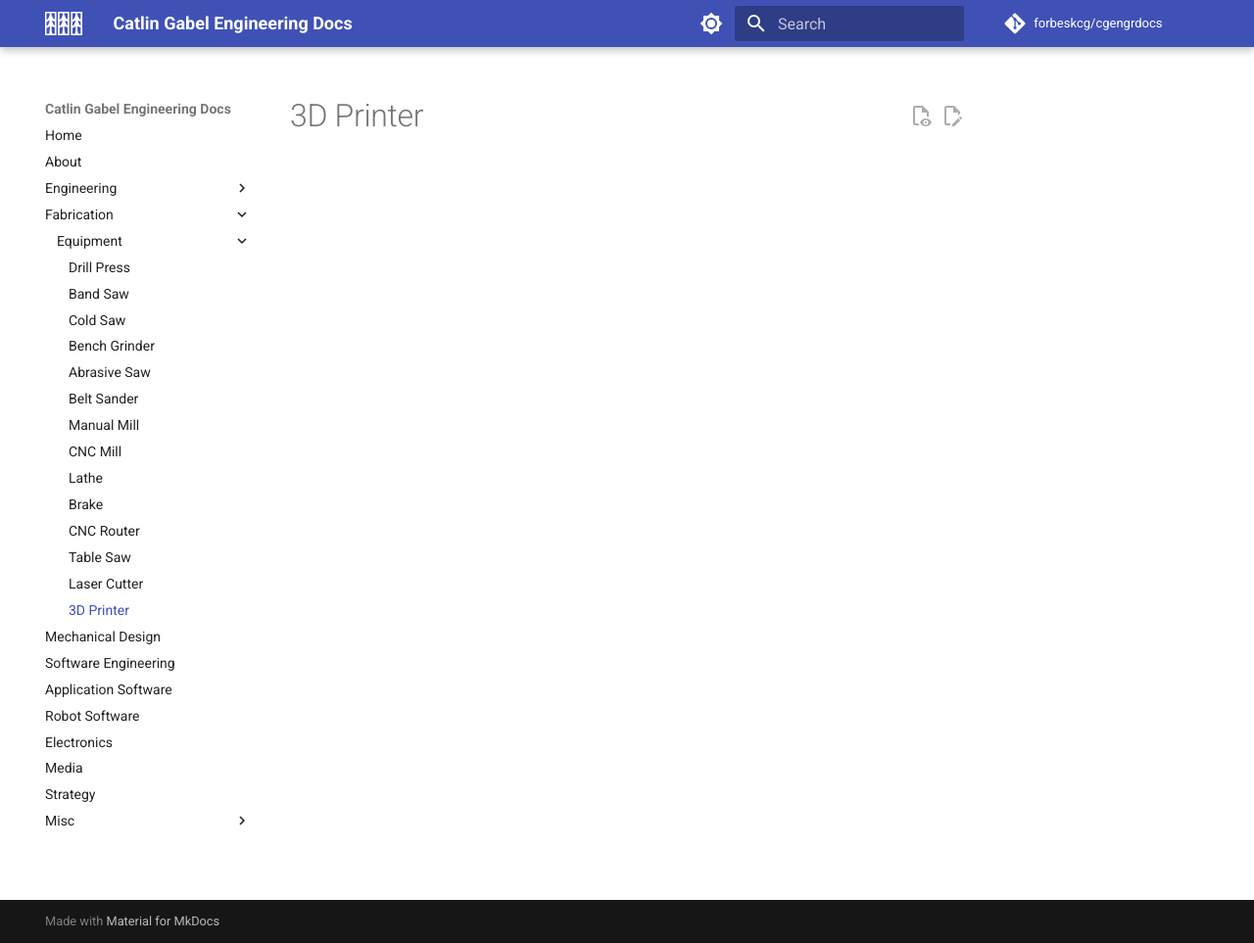
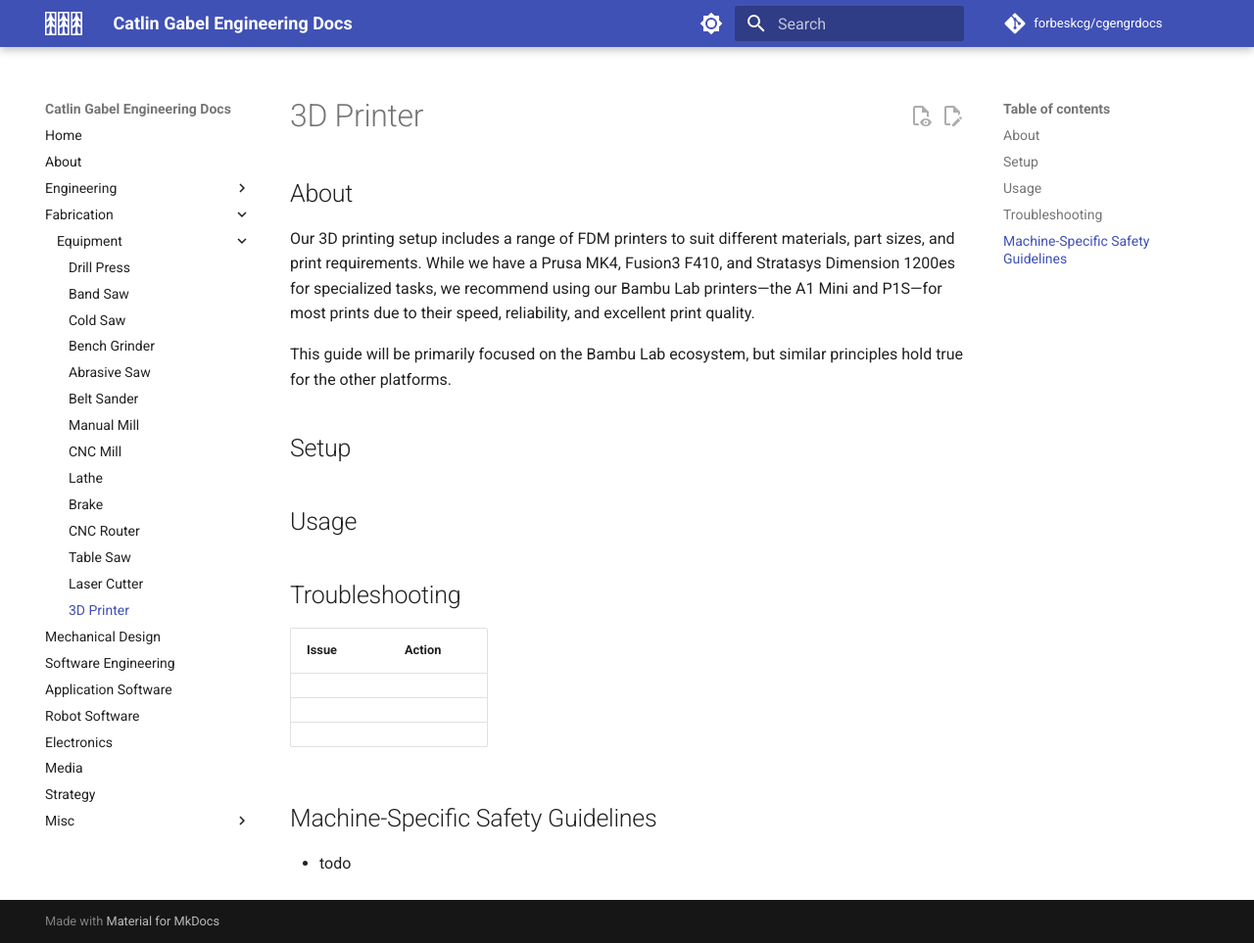
Before and after one commit to forbeskcg/cgengrdocs, an MkDocs documentation site: the page built from docs/fabrication/equipment/3d_printer.md, in a window 1280 px wide and 963 px high. Shown: the whole window at 98% size. Built offline with MkDocs 1.6.1 and Material for MkDocs 9.7.7, drawn with Linux system fonts in a browser that asks for light colours; comment, search, counter and statistics services are not loaded.

Commit message:
started 3d printer page

```diff
--- a/docs/fabrication/equipment/3d_printer.md
+++ b/docs/fabrication/equipment/3d_printer.md
@@ -1 +1,23 @@
 # 3D Printer
+
+## About
+
+Our 3D printing setup includes a range of FDM printers to suit different materials, part sizes, and print requirements. While we have a Prusa MK4, Fusion3 F410, and Stratasys Dimension 1200es for specialized tasks, we recommend using our Bambu Lab printers—the A1 Mini and P1S—for most prints due to their speed, reliability, and excellent print quality.
+
+This guide will be primarily focused on the Bambu Lab ecosystem, but similar principles hold true for the other platforms.
+
+## Setup
+
+## Usage
+
+## Troubleshooting
+
+| Issue | Action |
+| ----- | ------ |
+|  |  |
+|  |  |
+|  |  |
+
+## Machine-Specific Safety Guidelines
+
+- todo
```
